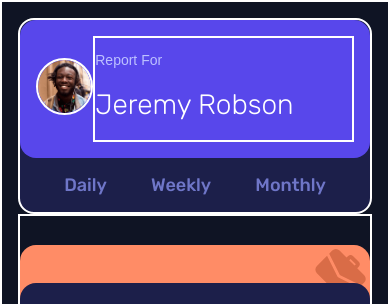
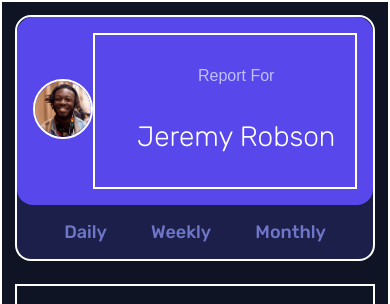
Before and after one commit to Denzel-K/time-tracker, a plain HTML site: page index.html in a window 390 px wide. Shown: the top 304 px of the page. Drawn offline with Linux system fonts and the light colour scheme; a web font is replaced by a local one.

Commit message:
update layout

```diff
--- a/SASS/_typography.scss
+++ b/SASS/_typography.scss
@@ -16,8 +16,12 @@ body {
     display: flex;
     flex-direction: column;
     width: 100%;
-    align-items: flex-start;
+    align-items: center;
     justify-content: center;
+
+    @media (max-width: 780px){
+        padding: 1rem 0 1rem 1.4rem;
+    }
 }
 
 p {
@@ -25,7 +29,7 @@ p {
     font-size: 1rem;
 
     @media(max-width: 560px) {
-        font-size: 14px;
+        font-size: 16px;
     }
     @media(max-width: 425px) {
         text-align: left;
@@ -35,7 +39,6 @@ p {
     color: white;
     font-size: 42px;
     font-weight: 300;
-    margin-top: 6px;
 
     @media(max-width: 560px) {
         font-size: 32px;
@@ -50,23 +53,19 @@ ul {
 }
 li {
     font-size: 18px;
+    list-style: none;
+    display: block;
+    margin: 16px;
 
-    @media (max-width: 1440px) {
-        list-style: none;
-        display: block;
-        margin: 16px;
-    }
     @media (max-width: 780px) {
         display: inline-block;
         margin: 0 40px;
     }
     @media (max-width: 560px) {
-        display: inline-block;
         margin: 0 20px;
     }
     @media (max-width: 375px) {
-        display: inline-block;
-        margin: 0 10px;
+        margin: 0 12px;
     }
 
 }
--- a/SASS/_utilities.scss
+++ b/SASS/_utilities.scss
@@ -1,19 +1,25 @@
 .container {
-    display: flex;
+    display: grid;
+    grid-template-columns: 25% 1fr;
+    grid-gap: 1.4rem;
     padding: 1rem;
-    flex-direction: row;
-    justify-content: space-around;
-    align-items: center;
+    // flex-direction: row;
+    // justify-content: space-around;
+    // align-items: center;
     width: 80%;
     margin: auto;
 
     @media (max-width: 780px) {
         padding: 1rem;
+        display: flex;
         flex-direction: column;
         justify-content: space-around;
         align-items: center;
         width: 100%;
         margin: auto;
+    }
+    @media(max-width: 475px){
+        padding: 0.8rem;
     }
 }
 
@@ -25,8 +31,9 @@
     border-radius: 16px;
     display: flex;
     flex-direction: column;
-    width: 25%;
-    height: 100%;
+    height: auto;
+    //width: 25%;
+    //height: 100%;
 
     @media (max-width: 780px) {
         width: 100%;
@@ -52,13 +59,13 @@
         }
 
         .jeremy {
-            width: 80px;
+            width: 85px;
 
             @media (max-width: 780px) {
-                width: 70px;
+                width: 75px;
             }
             @media (max-width: 325px) {
-                width: 65px;
+                width: 70px;
             }
 
             img {
@@ -87,9 +94,9 @@
 .grid {
     display: grid;
     width: 78%;
-    padding: 0 0 0 1.4rem;
+    //padding: 0 0 0 1.4rem;
     //justify-content: space-around;
-    height: 100%;
+    //height: 100%;
     grid-gap: 1.4rem;
     grid-template-columns: 1fr 1fr 1fr;
 
```
Also changed, not shown: CSS/style.css.
